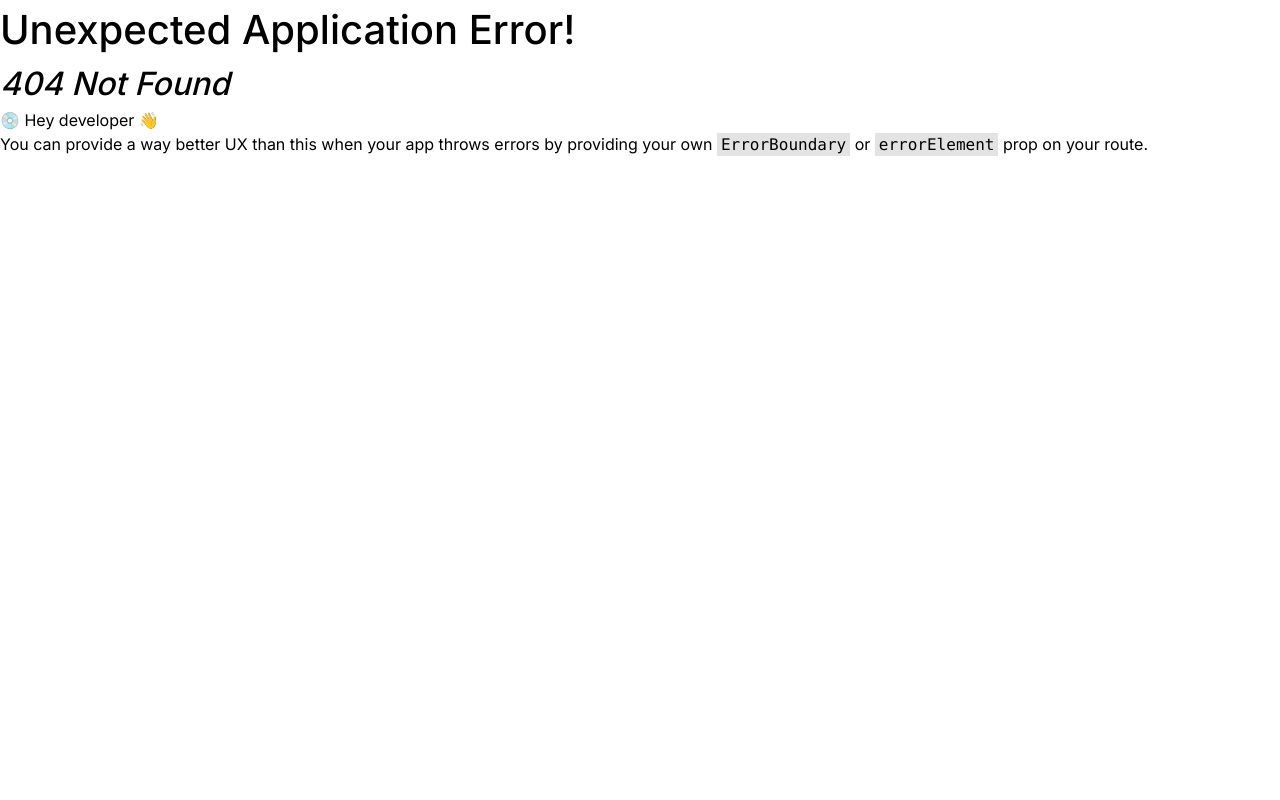
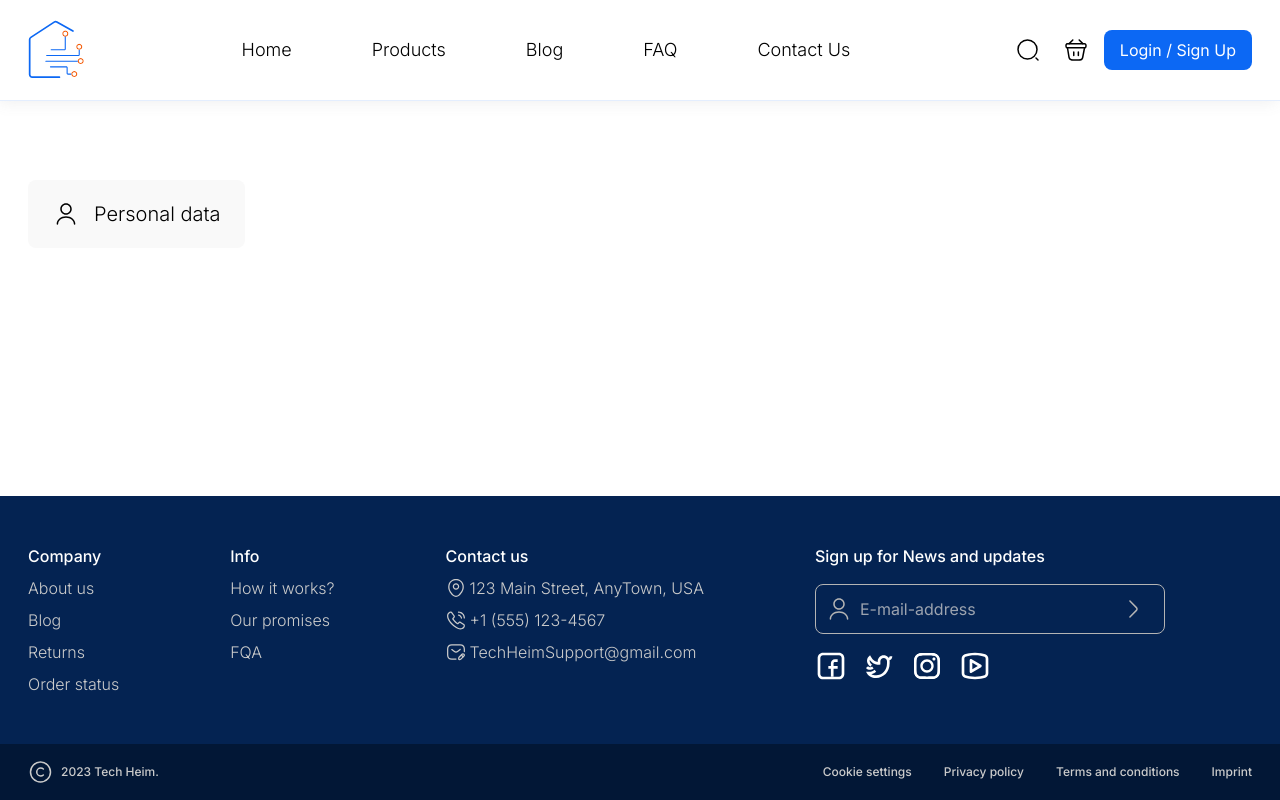
Before and after one commit to mcscoder/tech-heim, a React (Vite) app: page /account in a window 1280 px wide. Before the commit this address had no page. Built offline with nearby package versions, Linux system fonts and the light colour scheme.

Commit message:
add: account side menu component

```diff
--- /dev/null
+++ b/src/components/Elements/AccountSidebar/AccountSideMenu.tsx
@@ -0,0 +1,14 @@
+import { UserIcon } from "@/constants";
+import { MenuItem } from ".";
+
+export const AccountSideMenu = () => {
+  return (
+    <section className="flex flex-col bg-gray-f9f rounded-lg">
+      <MenuItem
+        to={"/account/personal-data"}
+        startIcon={<UserIcon />}
+        title="Personal data"
+      />
+    </section>
+  );
+};
--- /dev/null
+++ b/src/components/Elements/AccountSidebar/MenuItem.tsx
@@ -0,0 +1,23 @@
+import { NavLink, NavLinkProps } from "react-router-dom";
+
+export type MenuItemProps = NavLinkProps & {
+  startIcon: React.ReactNode;
+  title: string;
+};
+
+export const MenuItem = ({ to, startIcon, title, ...props }: MenuItemProps) => {
+  return (
+    <NavLink
+      to={to}
+      {...props}
+      className={({ isActive }) =>
+        `inline-flex items-center gap-4 px-6 py-5 border-l-2 hover:text-Primary ${
+          isActive ? "border-l-Primary text-Primary" : "border-l-transparent"
+        }`
+      }
+    >
+      {startIcon}
+      <span className="font-body-xl">{title}</span>
+    </NavLink>
+  );
+};
--- /dev/null
+++ b/src/components/Elements/AccountSidebar/index.ts
@@ -0,0 +1,2 @@
+export * from "./AccountSideMenu";
+export * from "./MenuItem";
--- a/src/components/Elements/index.ts
+++ b/src/components/Elements/index.ts
@@ -22,3 +22,4 @@ export * from "./Method";
 export * from "./ContactMethod";
 export * from "./Chip";
 export * from "./FAQ";
+export * from "./AccountSidebar";
--- /dev/null
+++ b/src/pages/User/Account.tsx
@@ -0,0 +1,11 @@
+import { AccountSideMenu } from "@/components/Elements";
+import { Outlet } from "react-router-dom";
+
+export const Account = () => {
+  return (
+    <div className="content-container flex gap-6 my-20">
+      <AccountSideMenu />
+      <Outlet />
+    </div>
+  );
+};
--- /dev/null
+++ b/src/pages/User/components/PersonalData.tsx
@@ -0,0 +1,3 @@
+export const PersonalData = () => {
+  return <div></div>;
+};
--- /dev/null
+++ b/src/pages/User/components/index.ts
@@ -0,0 +1 @@
+export * from "./PersonalData";
--- /dev/null
+++ b/src/pages/User/index.ts
@@ -0,0 +1,2 @@
+export * from "./Account";
+export * from "./components";
--- a/src/pages/index.ts
+++ b/src/pages/index.ts
@@ -5,3 +5,4 @@ export * from "./FAQ";
 export * from "./Contact";
 export * from "./ProductDetail";
 export * from "./PaymentProcess";
+export * from "./User";
```
Also changed, not shown: src/routes/AppRouter.tsx (+12 -0 lines).
